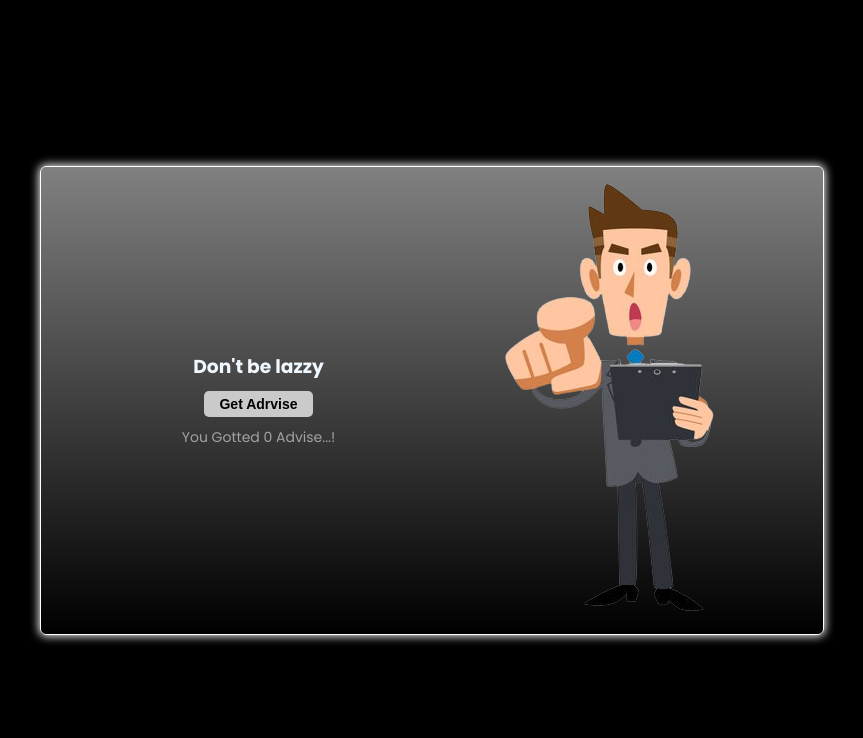
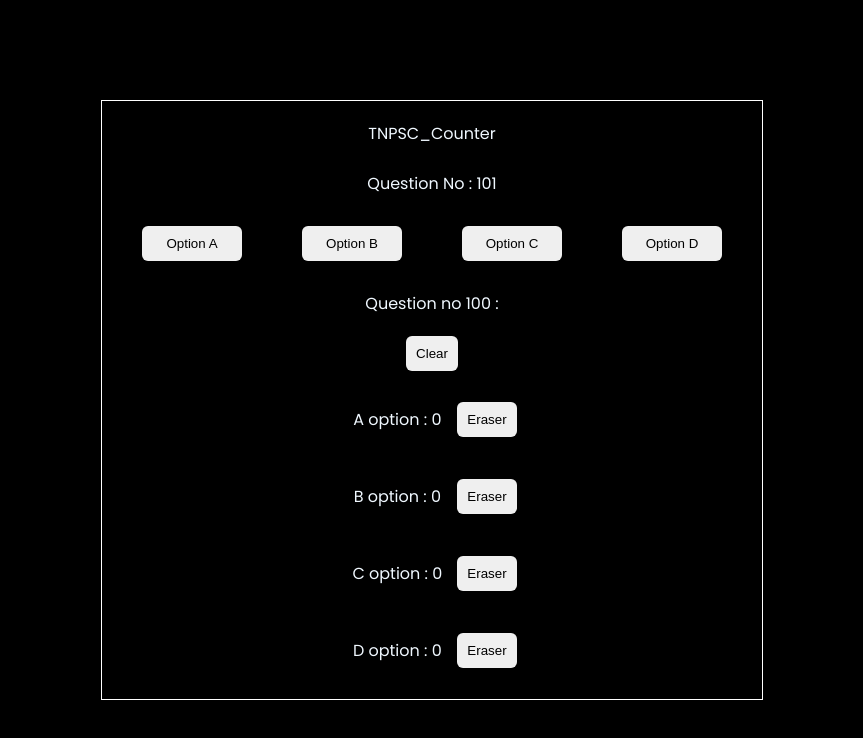
Before and after one commit to 0607mathi/react-learning, a React (Create React App) app: page / in a window 1280 px wide. Shown: the top 738 px of the page, without its empty margins (208-1071 px from the left). Built offline with nearby package versions, Linux system fonts and the light colour scheme.

Commit message:
tnpsc counter app

```diff
--- /dev/null
+++ b/src/TNPSC_Counter.js
@@ -0,0 +1,52 @@
+import React, { useState } from 'react'
+import './TNPSC_style.css'
+export const TNPSC_Counter = () => {
+    const [a,setA]=useState(0)
+    const [b,setB]=useState(0)
+    const [c,setC]=useState(0)
+    const [d,setD]=useState(0)
+    const [qa,setQA]=useState(101)
+    const [opt,setOpt]=useState("")
+  return (
+    <>
+
+    <div className='Counter'>
+        <div>TNPSC_Counter <br /> <br /> Question No : {qa}</div>
+        <div className="btns">
+        <div className='opt'>
+
+            <button onClick={()=>{setA(a+1);setQA(qa+1);setOpt("A")}}>Option A</button>
+
+        </div>
+        <div className='opt'>
+
+            <button onClick={()=>{setB(b+1);setQA(qa+1);setOpt("B")}}>Option B</button>
+
+        </div>
+        <div className='opt'>
+
+            <button onClick={()=>{setC(c+1);setQA(qa+1);setOpt("C")}}>Option C</button>
+
+        </div>
+        <div className='opt'>
+
+            <button onClick={()=>{setD(d+1);setQA(qa+1);setOpt("D")}}>Option D</button>
+
+        </div>
+
+        </div>
+        <div className="clicked">
+        Question no {qa-1} : {opt}
+    </div>
+        <button onClick={()=>{setA(0);setB(0);setC(0);setD(0);setQA(1)}}>Clear</button>
+        <div className="counts">
+            <div> <p>A option : {a}</p>  <button onClick={()=>{setA(a-1);setQA(qa-1)}}>Eraser</button> </div>
+            <div> <p>B option : {b}</p>  <button onClick={()=>{setB(b-1);setQA(qa-1)}}>Eraser</button> </div>
+            <div> <p>C option : {c}</p>  <button onClick={()=>{setC(c-1);setQA(qa-1)}}>Eraser</button> </div>
+            <div> <p>D option : {d}</p>  <button onClick={()=>{setD(d-1);setQA(qa-1)}}>Eraser</button> </div>
+        </div>
+
+    </div>
+    </>
+  )
+}
--- /dev/null
+++ b/src/TNPSC_style.css
@@ -0,0 +1,61 @@
+body{
+    margin: 0;
+    padding: 0;
+    display: flex;
+    align-items: center;
+    justify-content: center;
+    text-align: center;
+    height: 100vh;
+}
+
+.Counter{
+    border: 1px solid white;
+    text-align: center;
+    display: flex;
+    flex-direction: column;
+    gap: 20px;
+    justify-content: center;
+    align-items: center;
+    flex-wrap: wrap;
+    padding: 20px 20px;
+}
+
+.btns{
+    display: flex;
+    gap: 20px;
+}
+
+.opt{
+    width:100px;
+    padding: 10px 20px;
+    display: flex;
+    flex-direction: column;
+    gap: 20px;
+}
+
+button{
+    padding: 10px;
+    font-weight: 500;
+    border-radius: 6px;
+    border: none;
+    cursor: pointer;
+}
+
+p{
+    width: 100px;
+}
+
+.counts{
+    display: flex;
+    flex-direction: column;
+    gap: 20px;
+    justify-content: center;
+    align-items: center;
+}
+
+.counts>div{
+    display: flex;
+    gap: 10px;
+    justify-content: center;
+    align-items: center;
+}
--- a/src/index.js
+++ b/src/index.js
@@ -1,8 +1,9 @@
 import React from 'react';
 import ReactDOM from 'react-dom/client';
 import './index.css';
-import { Advise } from './Adrvise_App/Advise';
+import { TNPSC_Counter } from './TNPSC_Counter';
 // import { Regform1 } from './Regform1';
+// import { Advise } from './Adrvise_App/Advise';
 // import { Regform } from './Regform';
 // import { UserDetails } from './UserDetails';
 // import { Cart } from './Cart';
@@ -18,7 +19,8 @@ root.render(
         <UserDetails/>
         <Regform />
         <Regform1/>
+        <Advise/>
      */}
-     <Advise/>
+     <TNPSC_Counter/>
   </React.StrictMode>
 );
```
